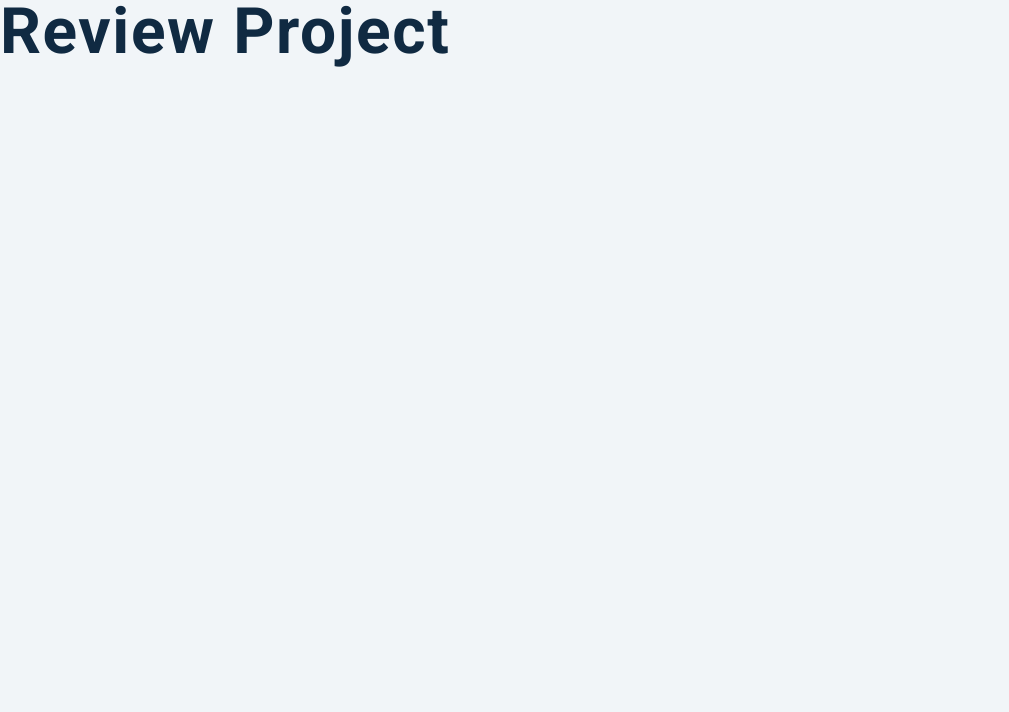
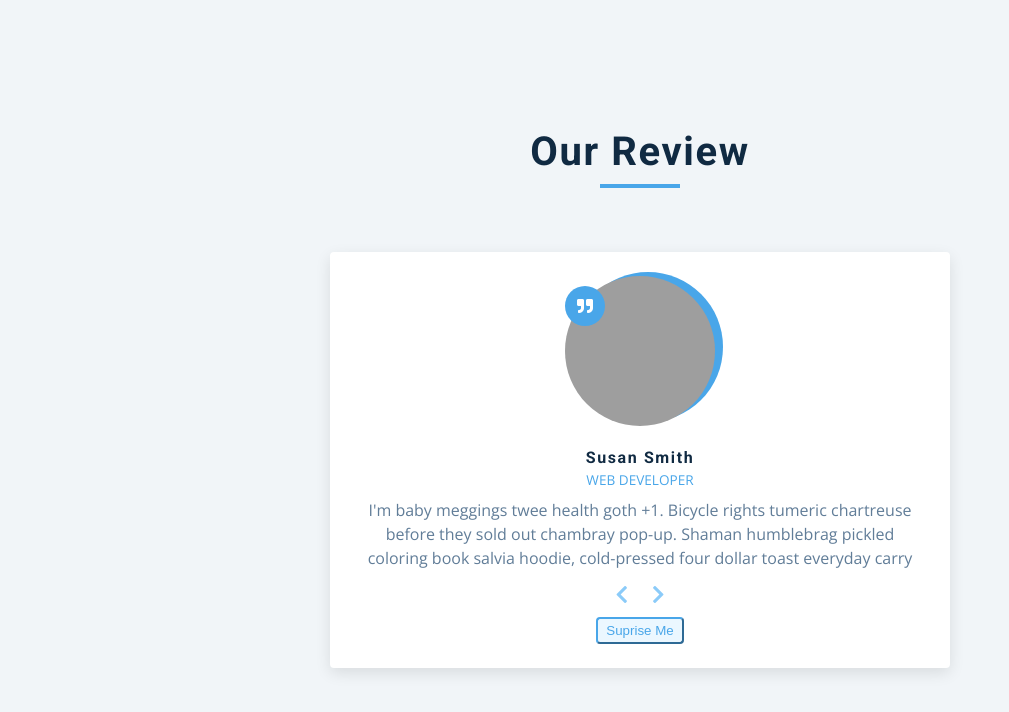
Before and after one commit to KimsokhomZz/My-15-Vanilla-JavaScript-Projects, a plain HTML site: page 03-reviews/setup/index.html in a window 1280 px wide. Shown: the whole page, without its empty margins (0-1009 px from the left). Drawn offline with nearby package versions, Linux system fonts and the light colour scheme; grey boxes are pictures that could not be loaded.

Commit message:
Project 03 is complete successfully

```diff
--- a/03-reviews/setup/app.js
+++ b/03-reviews/setup/app.js
@@ -29,11 +29,12 @@ const reviews = [
     text: 'Edison bulb put a bird on it humblebrag, marfa pok pok heirloom fashion axe cray stumptown venmo actually seitan. VHS farm-to-table schlitz, edison bulb pop-up 3 wolf moon tote bag street art shabby chic. ',
   },
 ];
+
 // select items
-const img = document.getElementById('person-img');
-const author = document.getElementById('author');
-const job = document.getElementById('job');
-const info = document.getElementById('info');
+const img = document.getElementById("person-img");
+const author = document.getElementById("author");
+const job = document.getElementById("job");
+const info = document.getElementById("info");
 
 const prevBtn = document.querySelector('.prev-btn');
 const nextBtn = document.querySelector('.next-btn');
@@ -42,43 +43,40 @@ const randomBtn = document.querySelector('.random-btn');
 // set starting item
 let currentItem = 0;
 
-// load initial item
-window.addEventListener('DOMContentLoaded', function () {
-  const item = reviews[currentItem];
-  img.src = item.img;
-  author.textContent = item.name;
-  job.textContent = item.job;
-  info.textContent = item.text;
+// load intial item
+window.addEventListener('DOMContentLoaded', function(){
+  showPerson(currentItem);
 });
 
 // show person based on item
-function showPerson(person) {
-  const item = reviews[person];
+function showPerson(personNum){
+  const item = reviews[personNum];
   img.src = item.img;
   author.textContent = item.name;
   job.textContent = item.job;
   info.textContent = item.text;
 }
+
 // show next person
-nextBtn.addEventListener('click', function () {
+nextBtn.addEventListener('click', function(){
   currentItem++;
-  if (currentItem > reviews.length - 1) {
+  if(currentItem > reviews.length - 1){
     currentItem = 0;
   }
   showPerson(currentItem);
 });
-// show prev person
-prevBtn.addEventListener('click', function () {
+
+// show previous person
+prevBtn.addEventListener('click', function(){
   currentItem--;
-  if (currentItem < 0) {
+  if(currentItem < 0){
     currentItem = reviews.length - 1;
   }
   showPerson(currentItem);
 });
+
 // show random person
-randomBtn.addEventListener('click', function () {
-  console.log('hello');
-
+randomBtn.addEventListener('click', function(){
   currentItem = Math.floor(Math.random() * reviews.length);
   showPerson(currentItem);
 });
--- a/03-reviews/setup/index.html
+++ b/03-reviews/setup/index.html
@@ -1,21 +1,55 @@
 <!DOCTYPE html>
 <html lang="en">
+
 <head>
   <meta charset="UTF-8" />
   <meta name="viewport" content="width=device-width, initial-scale=1.0" />
   <title>Starter</title>
   <!-- font-awesome -->
-    <link
-      rel="stylesheet"
-      href="https://cdnjs.cloudflare.com/ajax/libs/font-awesome/5.14.0/css/all.min.css"
-    />
+  <link rel="stylesheet" href="https://cdnjs.cloudflare.com/ajax/libs/font-awesome/5.14.0/css/all.min.css" />
 
   <!-- styles -->
   <link rel="stylesheet" href="styles.css" />
 </head>
+
 <body>
-    <h1>review project</h1>
+  <main>
+    <section class="container">
+      <!-- title -->
+      <div class="title">
+        <h2>our review</h2>
+        <div class="underline"></div>
+      </div>
+
+      <!-- review -->
+      <article class="review">
+        <div class="img-container">
+          <img src="../setup/person-1.jpeg" alt="profile image" id="person-img">
+        </div>
+        <h4 id="author">sara jones</h4>
+        <p id="job">ux designer</p>
+        <p id="info">
+          Lorem ipsum dolor sit amet consectetur adipisicing elit. Suscipit porro accusantium deleniti alias eaque!
+          Error reiciendis dolorum et nam consequuntur!
+        </p>
+
+        <!-- prev next btn -->
+         <div class="button-container">
+          <button class="prev-btn">
+            <i class="fas fa-chevron-left"></i>
+          </button>
+          <button class="next-btn">
+            <i class="fas fa-chevron-right"></i>
+          </button>
+         </div>
+
+         <!-- random button -->
+          <button class="random-btn">suprise me</button>
+      </article>
+    </section>
+  </main>
   <!-- javascript -->
   <script src="app.js"></script>
 </body>
+
 </html>
```
Lines whose indentation alone changed are shown as unchanged.
